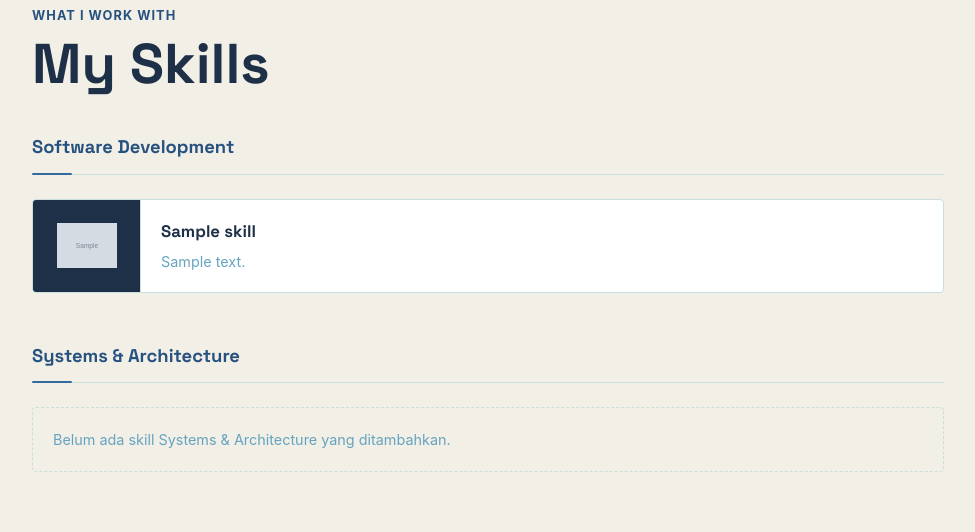
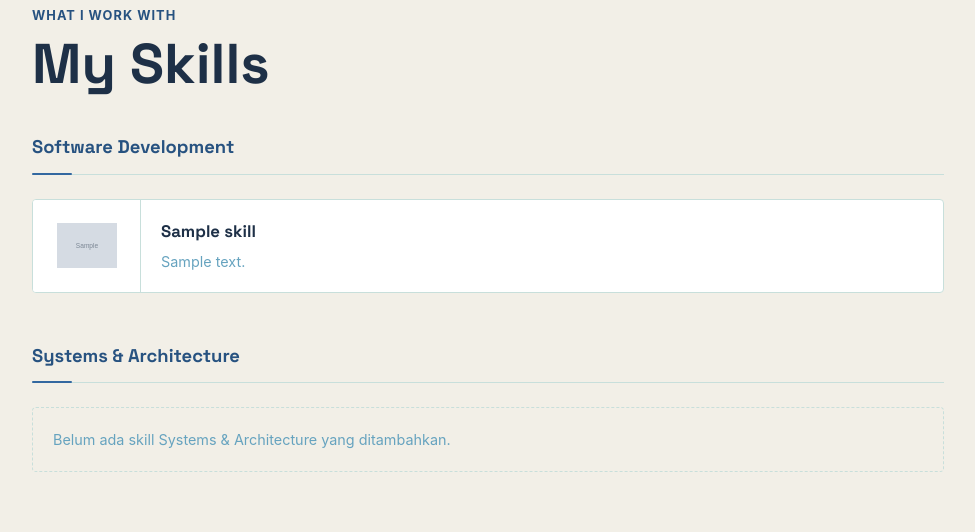
Before and after one commit to jhalimsaputra-cloud/myportofolio, a Django app: page /skills/ in a window 1280 px wide. Shown: the part 140-672 px from the top of the page, without its empty margins (152-1127 px from the left). Run offline with Django 5.2, Linux system fonts and the light colour scheme; tables that the repository leaves empty hold one stand-in row (values such as "Sample post"); grey boxes marked "Sample" are stand-in pictures.

Commit message:
feat(django) Mengubah Version Django untuk Tutorial 2 dan Tugas 2

```diff
--- a/requirements.txt
+++ b/requirements.txt
@@ -1,4 +1,4 @@
-django~=5.0
+django~=5.2
 gunicorn
 whitenoise
 psycopg2-binary
--- a/static/css/style.css
+++ b/static/css/style.css
@@ -664,7 +664,7 @@ h1, .brand {
     align-items: center;
     justify-content: center;
     padding: 1rem;
-    background-color: #1e3047;
+    background-color: #fff;
     border-right: 1px solid var(--line);
     transition: background-color 0.25s ease, border-color 0.25s ease;
 }
```
